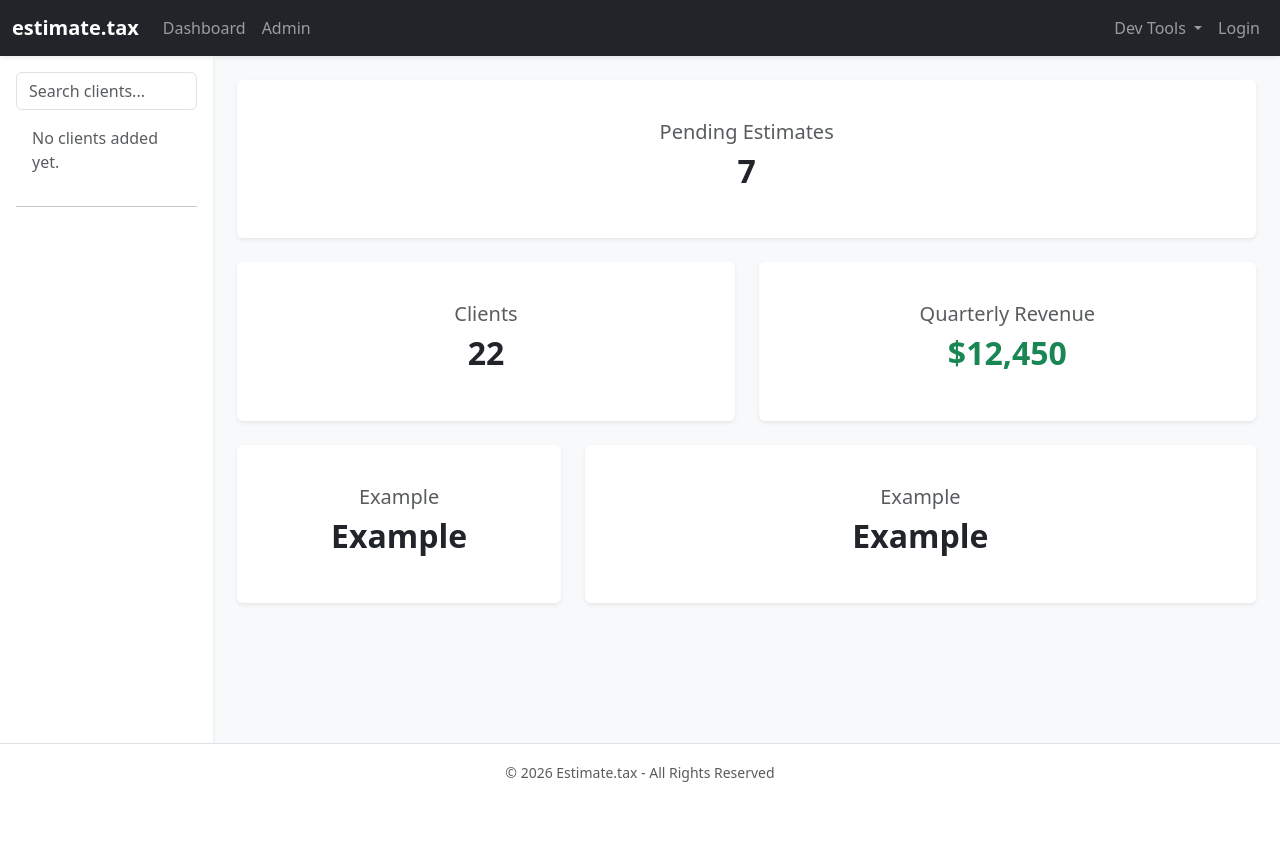
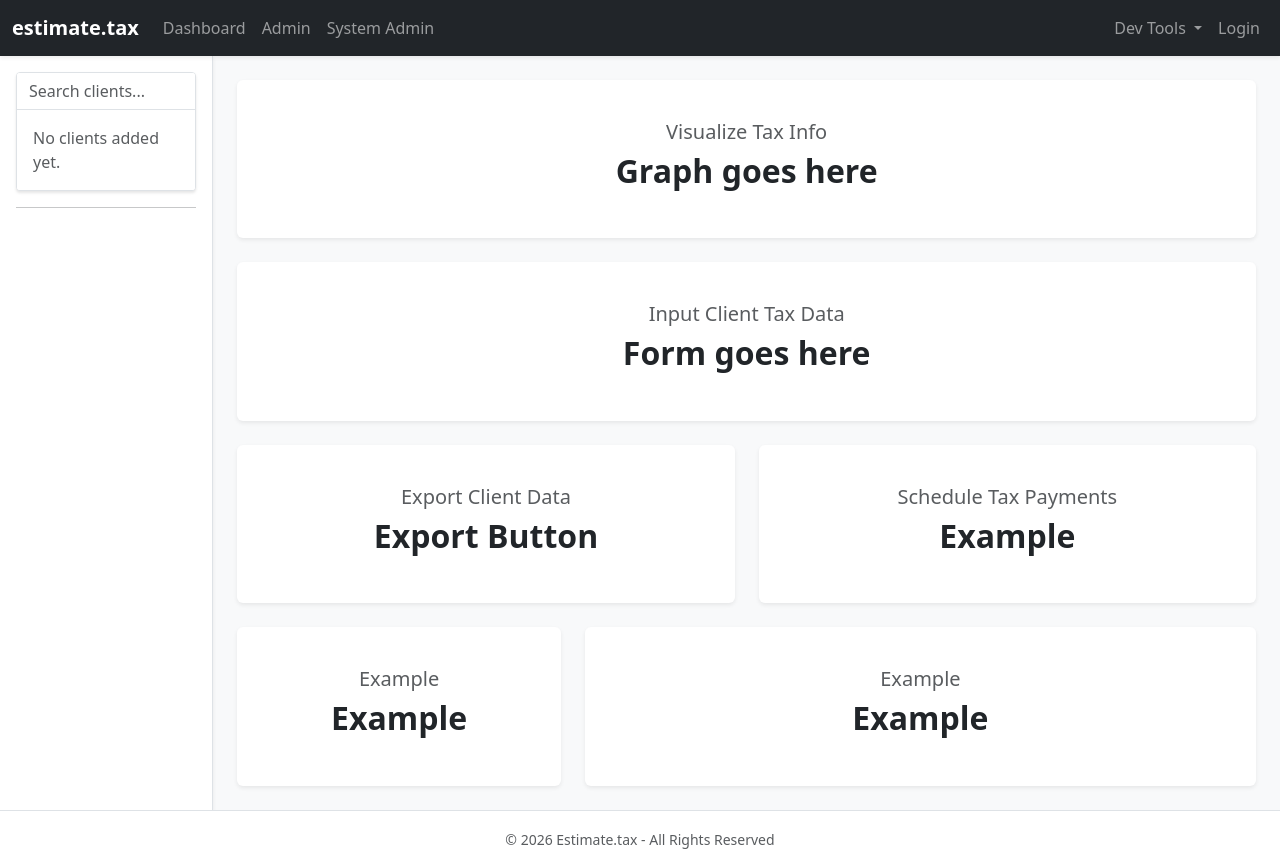
Before and after one commit to clickyquack/estimate-tax, a Flask app: page /dashboard in a window 1280 px wide. Before the commit the page ends 782 px from the top, so only its background shows below. Run offline with Flask 3, Linux system fonts and the light colour scheme.

Commit message:
Added Sys Admin page, fixed CSS and styles integration, updated dashboard client selector

```diff
--- a/app/__init__.py
+++ b/app/__init__.py
@@ -48,6 +48,10 @@ def create_app():
     def admin():
         return render_template('admin.html')
 
+    @app.route('/sysadmin')
+    def sysadmin():
+        return render_template('sysadmin.html')
+
 
 
     # ------------------------------------
--- a/app/static/css/style.css
+++ b/app/static/css/style.css
@@ -1,7 +1,47 @@
-body {
-    background-color: #f4f7f6;
+/* Adding "!important" can override bootsrap styles when needed */
+
+:root {
+    --foreground-color: #ffffff;
+    --background-color: #f8f9fa;
+    --background-color-dark: #eef0f3;
+    --background-color-darker: #e4e7ea;
+    --border-color: #dee2e6;
 }
 
+body {
+    background-color: var(--background-color);
+    display: flex;
+    flex-direction: column;
+    min-height: 100vh;
+}
+.content-wrapper {
+    flex: 1;
+}
+
+.left-panel {
+    border-right: 1px solid var(--border-color);
+}
+.client-selector {
+    background-color: var(--background-color);
+    border: 1px solid var(--border-color);
+    border-radius: 4px;
+    overflow: hidden;
+    box-shadow: 0 2px 3px rgba(0, 0, 0, 0.1);
+}
+.client-selector * {
+    background-color: var(--foreground-color);
+    border: 0px solid var(--border-color);
+    border-radius: 0px;
+}
+.client-selector *:hover {
+    background-color: var(--background-color);
+}
+.client-selector *:focus {
+    background-color: var(--background-color-dark);
+}
+.client-selector .input-group input {
+    border-bottom: 1px solid var(--border-color);
+}
 .client-list {
     max-height: 50vh;
     overflow-y: auto;
@@ -11,11 +51,6 @@ body {
     min-height: calc(100vh - ((56px * 2) + 1px)); /* adjusted for navbar and footer */
 }
 
-.left-panel {
-    border-right: 1px solid #dee2e6;
-    background: #fff;
-    min-height: 100vh;
-}
 
 
 @media (min-width: 768px) {
@@ -24,7 +59,7 @@ body {
         position: static !important;
         visibility: visible !important;
         transform: none !important;
-        border-right: 1px solid #dee2e6;
+        border-right: 1px solid var(--border-color);
     }
 
     .mobile-toggle {
--- a/app/templates/admin.html
+++ b/app/templates/admin.html
@@ -1,6 +1,8 @@
 {% extends "base.html" %}
 
 {% block title %}Admin Menu{% endblock %}
+
+{% block styles %}{% endblock %}
 
 {% block content %}
     <div class="container">
--- a/app/templates/base.html
+++ b/app/templates/base.html
@@ -9,17 +9,7 @@
 
     <link rel="stylesheet" href="{{ url_for('static', filename='css/style.css') }}">
 
-    <style>
-        body {
-            display: flex;
-            flex-direction: column;
-            min-height: 100vh;
-            background-color: #f8f9fa;
-        }
-        .content-wrapper {
-            flex: 1;
-        }
-    </style>
+    {% block styles %}{% endblock %}
 </head>
 <body>
 
@@ -35,6 +25,7 @@
                 <ul class="navbar-nav me-auto mb-2 mb-lg-0">
                     <li class="nav-item"> <a class="nav-link" href="{{ url_for('dashboard') }}">Dashboard</a> </li>
                     <li class="nav-item"> <a class="nav-link" href="{{ url_for('admin') }}">Admin</a> </li>
+                    <li class="nav-item"> <a class="nav-link" href="{{ url_for('sysadmin') }}">System Admin</a> </li>
                 </ul>
 
                 <ul class="navbar-nav ms-auto">
--- a/app/templates/dashboard.html
+++ b/app/templates/dashboard.html
@@ -1,6 +1,8 @@
 {% extends "base.html" %}
 
 {% block title %}Dashboard{% endblock %}
+
+{% block styles %}{% endblock %}
 
 {% block content %}
 
@@ -9,7 +11,7 @@
         <div class="row content-rows">
 
             <!-- Left Panel -->
-            <aside class="col-md-3 col-lg-2 offcanvas-md offcanvas-start bg-white shadow-sm p-3" tabindex="-1" id="sidebarMenu">
+            <aside class="col-md-3 col-lg-2 offcanvas-md offcanvas-start bg-white shadow-sm p-3 left-panel" tabindex="-1" id="sidebarMenu">
                 <div class="offcanvas-header d-md-none">
                     <h5 class="offcanvas-title">Menu</h5>
                     <button type="button" class="btn-close" data-bs-dismiss="offcanvas" data-bs-target="#sidebarMenu"></button>
@@ -48,8 +50,17 @@
                     <div class="col-md-12">
                         <div class="card h-100 border-0 shadow-sm text-center p-4">
                             <div class="card-body">
-                                <h5 class="card-title text-muted">Pending Estimates</h5>
-                                <h2 class="fw-bold">7</h2>
+                                <h5 class="card-title text-muted">Visualize Tax Info</h5>
+                                <h2 class="fw-bold">Graph goes here</h2>
+                            </div>
+                        </div>
+                    </div>
+
+                    <div class="col-md-12">
+                        <div class="card h-100 border-0 shadow-sm text-center p-4">
+                            <div class="card-body">
+                                <h5 class="card-title text-muted">Input Client Tax Data</h5>
+                                <h2 class="fw-bold">Form goes here</h2>
                             </div>
                         </div>
                     </div>
@@ -57,8 +68,8 @@
                     <div class="col-md-6">
                         <div class="card h-100 border-0 shadow-sm text-center p-4">
                             <div class="card-body">
-                                <h5 class="card-title text-muted">Clients</h5>
-                                <h2 class="fw-bold">22</h2>
+                                <h5 class="card-title text-muted">Export Client Data</h5>
+                                <h2 class="fw-bold">Export Button</h2>
                             </div>
                         </div>
                     </div>
@@ -66,8 +77,8 @@
                     <div class="col-md-6">
                         <div class="card h-100 border-0 shadow-sm text-center p-4">
                             <div class="card-body">
-                                <h5 class="card-title text-muted">Quarterly Revenue</h5>
-                                <h2 class="fw-bold text-success">$12,450</h2>
+                                <h5 class="card-title text-muted">Schedule Tax Payments</h5>
+                                <h2 class="fw-bold">Example</h2>
                             </div>
                         </div>
                     </div>
--- a/app/templates/index.html
+++ b/app/templates/index.html
@@ -1,6 +1,8 @@
 {% extends "base.html" %}
 
 {% block title %}Estimate.tax{% endblock %}
+
+{% block styles %}{% endblock %}
 
 {% block content %}
     <div class="container">
--- a/app/templates/login.html
+++ b/app/templates/login.html
@@ -1,6 +1,8 @@
 {% extends "base.html" %}
 
 {% block title %}Login{% endblock %}
+
+{% block styles %}{% endblock %}
 
 {% block content %}
     <div class="container">
--- a/app/templates/test.html
+++ b/app/templates/test.html
@@ -1,6 +1,8 @@
 {% extends "base.html" %}
 
 {% block title %}Test Dashboard{% endblock %}
+
+{% block styles %}{% endblock %}
 
 {% block content %}
     <div class="container py-4">
--- a/app/templates/test_db.html
+++ b/app/templates/test_db.html
@@ -1,6 +1,8 @@
 {% extends "base.html" %}
 
 {% block title %}Database Test{% endblock %}
+
+{% block styles %}{% endblock %}
 
 {% block content %}
     <div class="container py-5">
```
Also changed, not shown: app/templates/sysadmin.html (added, +17 -0 lines).
